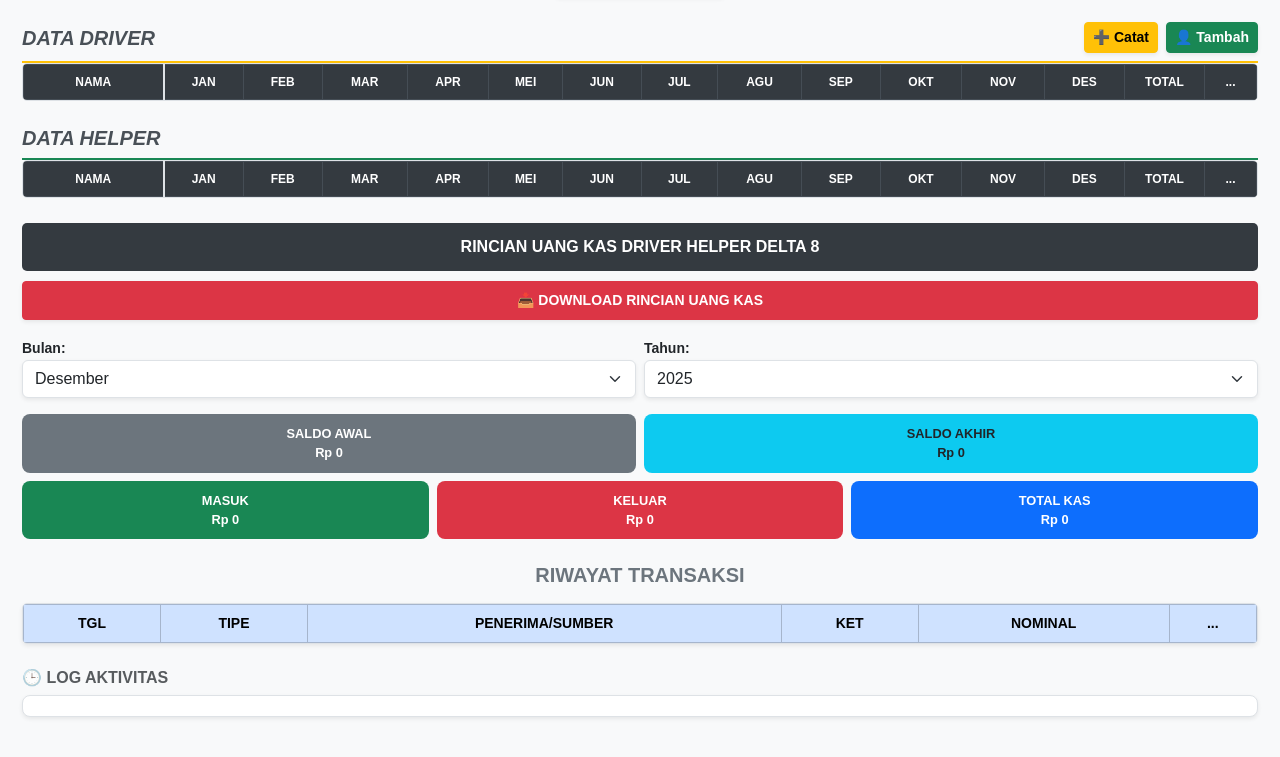
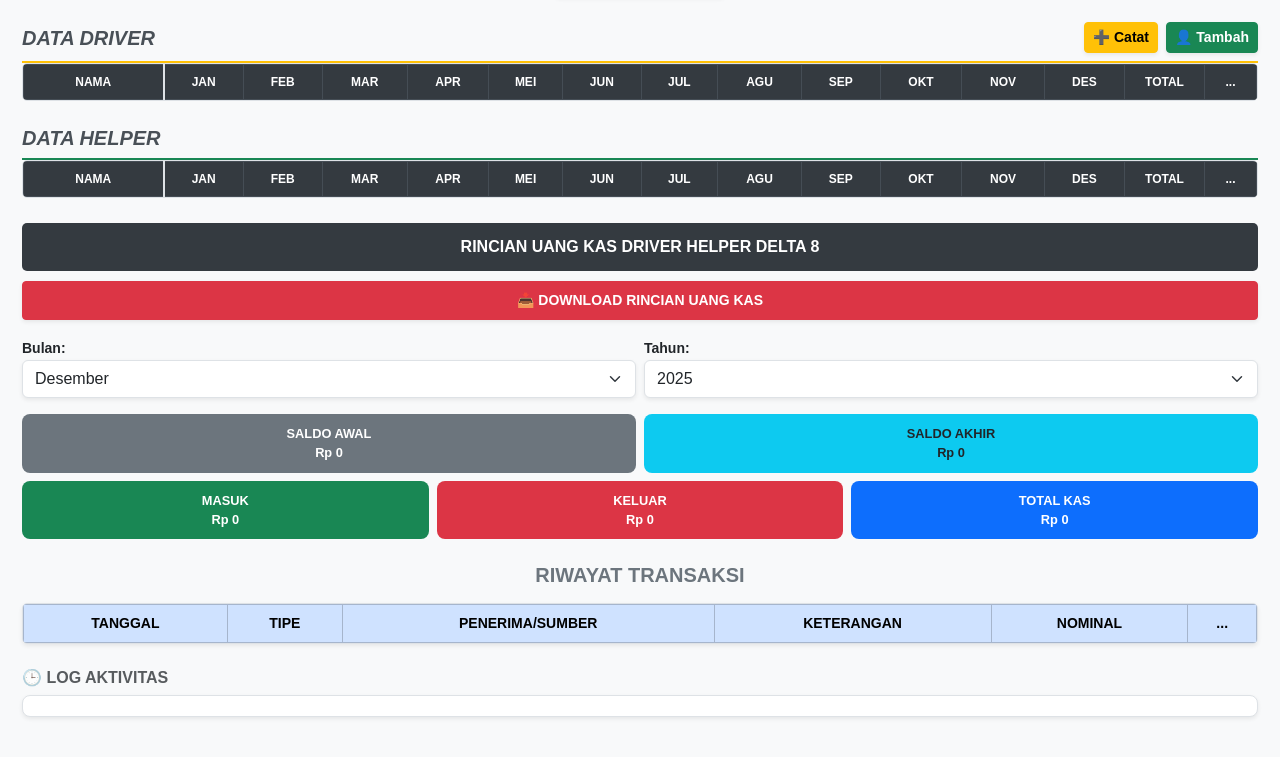
Before and after one commit to uangkas/Driver_Helper, a plain HTML site: page index.html in a window 1280 px wide. Shown: the part 103-860 px from the top of the page. Drawn offline with nearby package versions, Linux system fonts and the light colour scheme; no server answers.

Commit message:
Add files via upload

```diff
--- a/index.html
+++ b/index.html
@@ -89,7 +89,7 @@
     <h5 class="text-center fw-bold mb-3" style="color:#6c757d">RIWAYAT TRANSAKSI</h5>
     <div class="table-responsive shadow-sm mb-4">
         <table class="table table-bordered table-striped m-0 text-center small">
-            <thead class="table-primary"><tr><th>TGL</th><th>TIPE</th><th>PENERIMA/SUMBER</th><th>KET</th><th>NOMINAL</th><th class="admin-col">...</th></tr></thead>
+            <thead class="table-primary"><tr><th>TANGGAL</th><th>TIPE</th><th>PENERIMA/SUMBER</th><th>KETERANGAN</th><th>NOMINAL</th><th class="admin-col">...</th></tr></thead>
             <tbody id="hist"></tbody>
         </table>
     </div>
```
